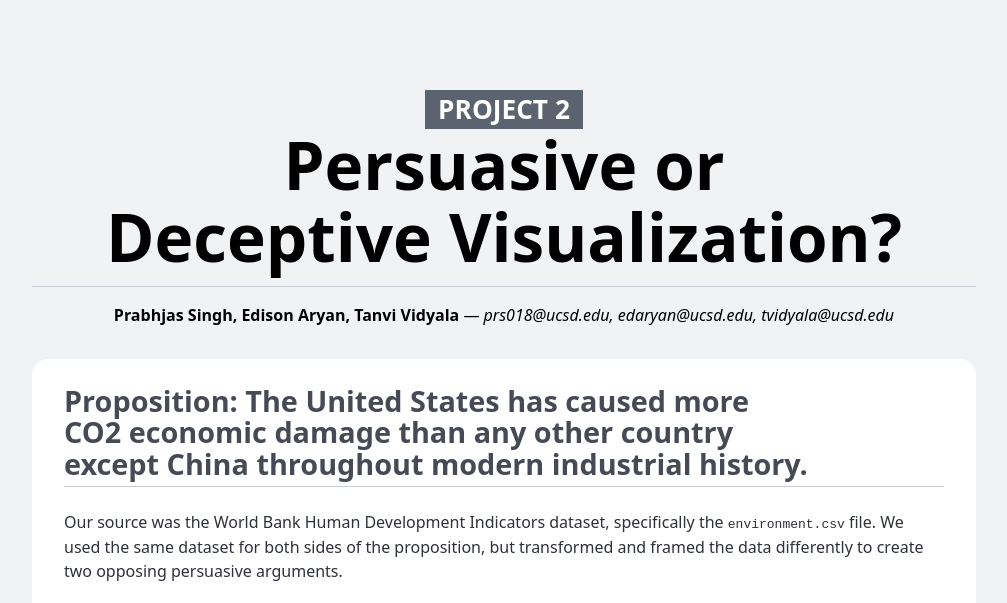
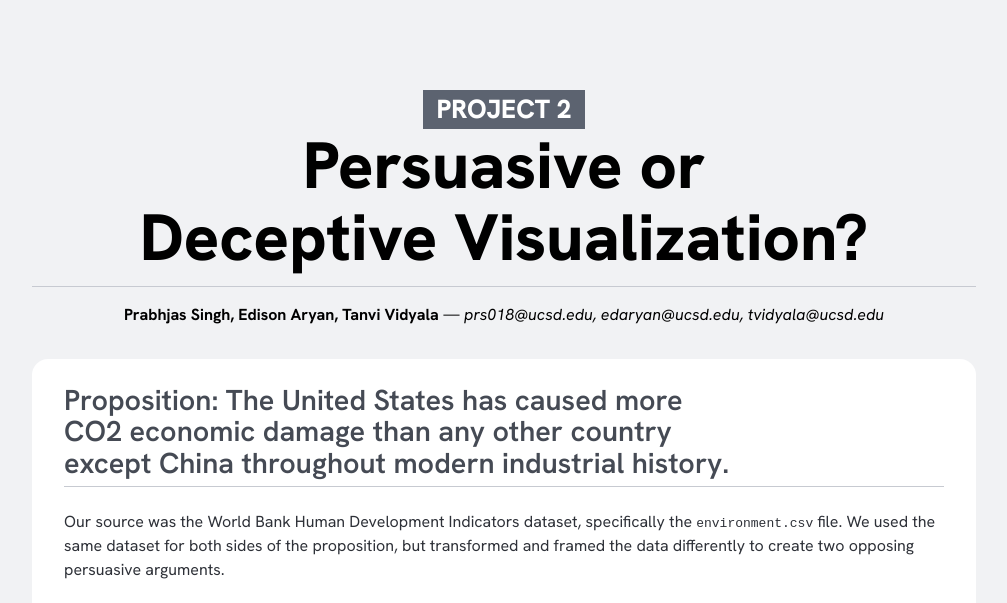
Before and after one commit to prabhjas018/Dsc106_Project2, a plain HTML site: page index.html in a window 1280 px wide. Shown: the top 603 px of the page, without its empty margins (136-1143 px from the left). Drawn offline with Linux system fonts and the light colour scheme.

Commit message:
Update index.html

```diff
--- a/index.html
+++ b/index.html
@@ -2,6 +2,9 @@
 <html lang="en">
     <head>
         <title>Project 2 Report</title>
+        <link rel="preconnect" href="https://fonts.googleapis.com">
+        <link rel="preconnect" href="https://fonts.gstatic.com" crossorigin>
+        <link href="https://fonts.googleapis.com/css2?family=Hanken+Grotesk:ital,wght@0,100..900;1,100..900&display=swap" rel="stylesheet">
         <style>
             :root {
                 --color-neutral-95: hsl(220 10% 95%);
@@ -17,7 +20,7 @@
             }
 
             html {
-                font: 100%/1.5 system-ui;
+                font: 100%/1.5 'Hanken Grotesk', system-ui;
                 counter-reset: figure;
                 background: var(--color-neutral-95);
                 max-width: min(75vw, 80em);
```
